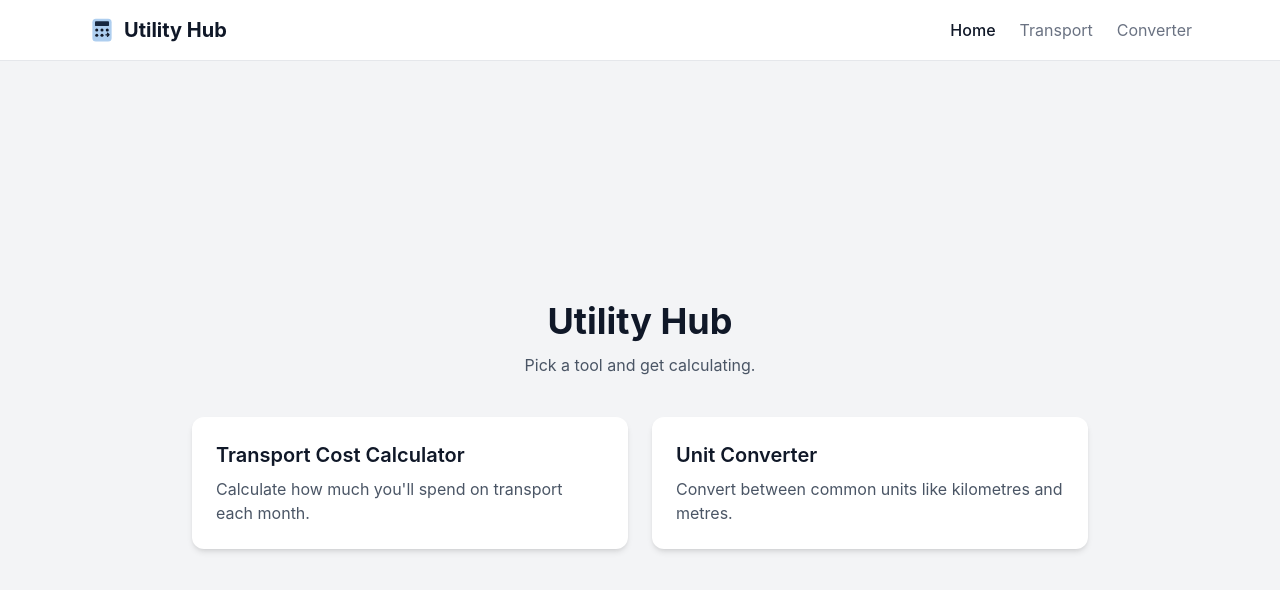
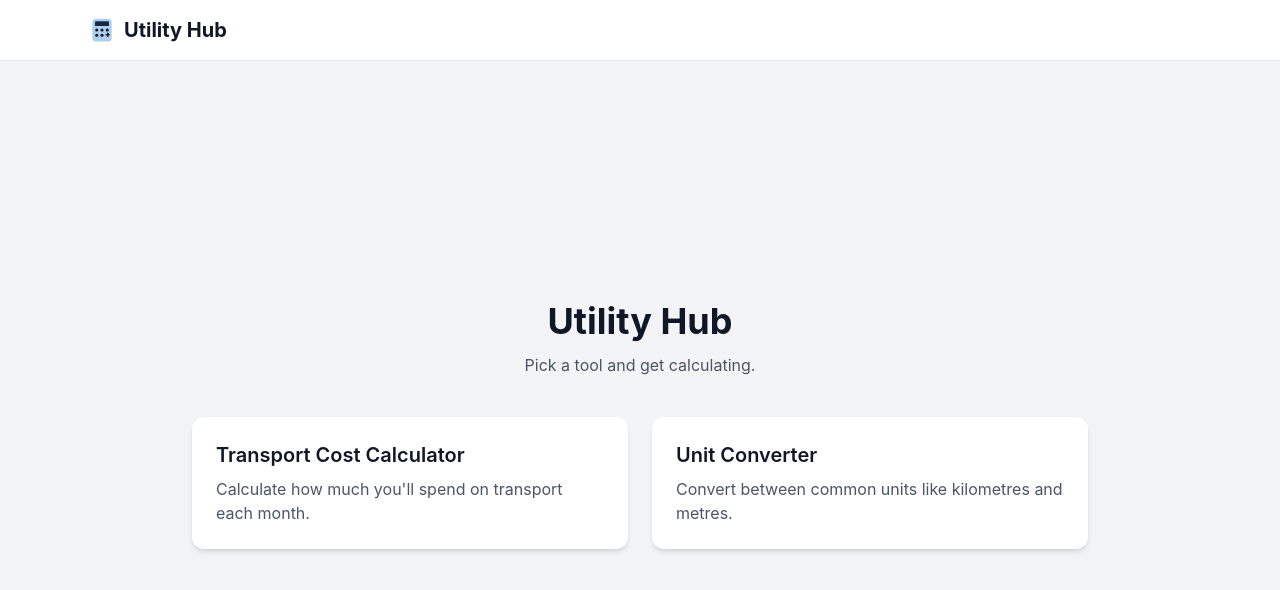
Before and after one commit to hlakokabelo/Utility-hub, a React (Vite) app: page / in a window 1280 px wide. Shown: the top 590 px of the page. Built offline with nearby package versions, Linux system fonts and the light colour scheme.

Commit message:
Update Navbar.tsx

```diff
--- a/src/components/Navbar.tsx
+++ b/src/components/Navbar.tsx
@@ -1,4 +1,4 @@
-import { Link, NavLink } from "react-router-dom";
+import { Link } from "react-router-dom";
 
 function Navbar() {
   return (
@@ -12,41 +12,6 @@ function Navbar() {
 
           <span>Utility Hub</span>
         </Link>
-
-        <div className="flex items-center gap-6">
-          <NavLink
-            to="/"
-            className={({ isActive }) =>
-              isActive
-                ? "font-medium text-gray-900"
-                : "text-gray-500 hover:text-gray-900"
-            }
-          >
-            Home
-          </NavLink>
-
-          <NavLink
-            to="/transport-calculator"
-            className={({ isActive }) =>
-              isActive
-                ? "font-medium text-gray-900"
-                : "text-gray-500 hover:text-gray-900"
-            }
-          >
-            Transport
-          </NavLink>
-
-          <NavLink
-            to="/unit-converter"
-            className={({ isActive }) =>
-              isActive
-                ? "font-medium text-gray-900"
-                : "text-gray-500 hover:text-gray-900"
-            }
-          >
-            Converter
-          </NavLink>
-        </div>
       </div>
     </nav>
   );
```
